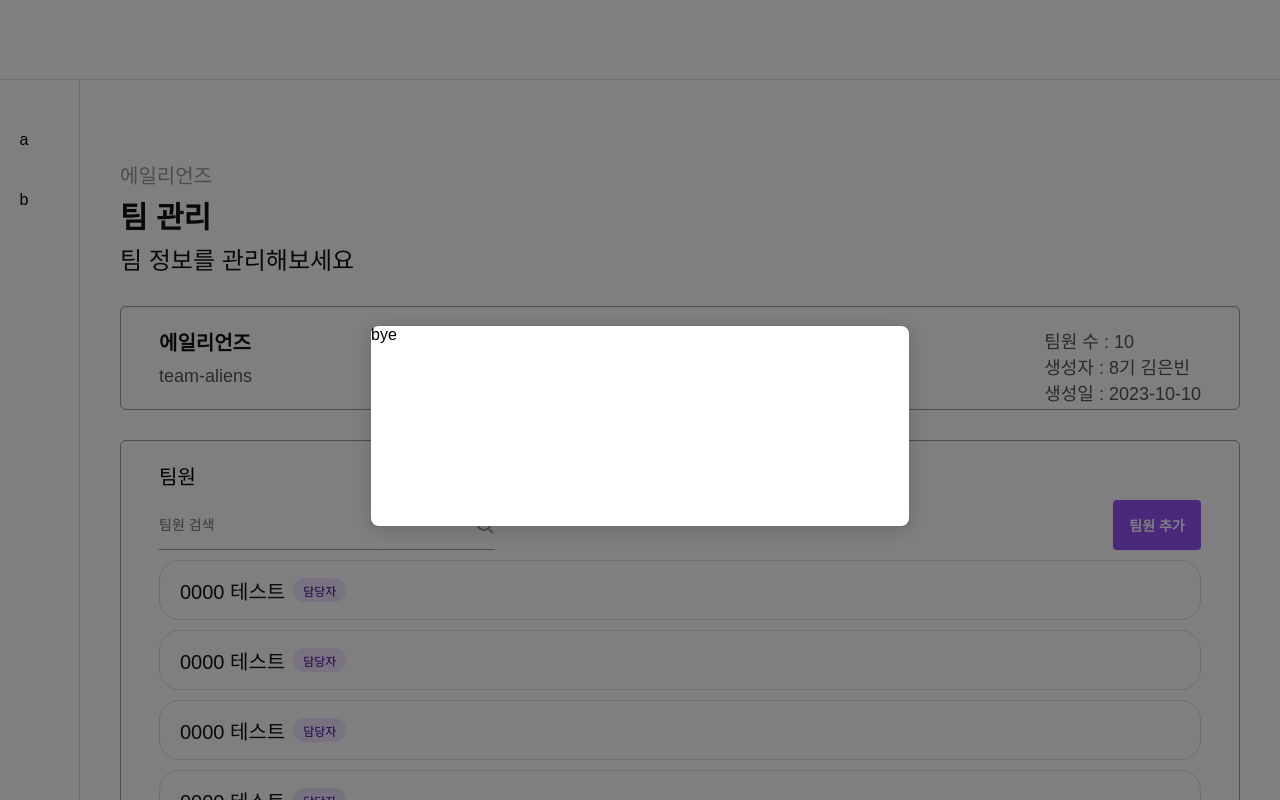
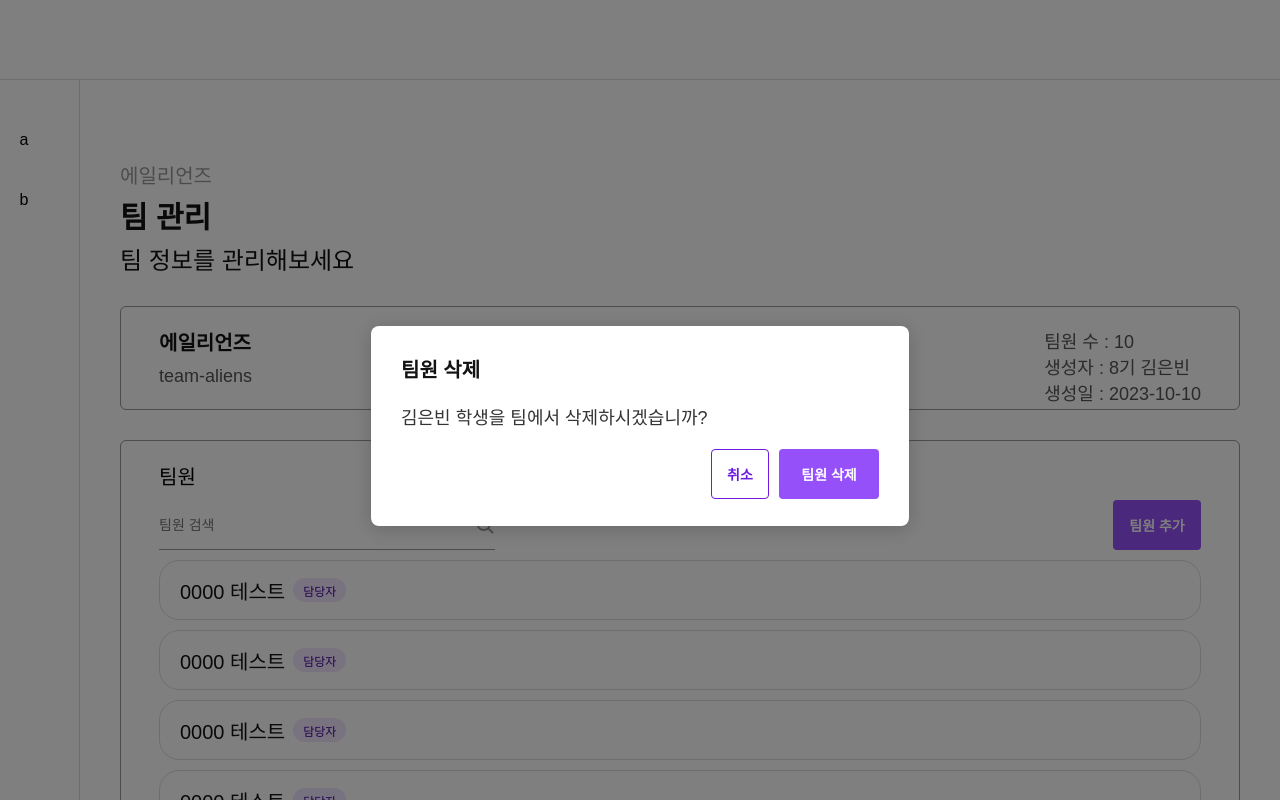
Before and after one commit to team-xquare/xquare-infra-frontend, a React (Vite) app: page /team/manage in a window 1280 px wide. Shown: the top 800 px of the page. Built offline with nearby package versions, Linux system fonts and the light colour scheme; some icons are missing; a web font is replaced by a local one.

Commit message:
style :: team manage page publish

```diff
--- /dev/null
+++ b/src/components/Team/TeamManage/MemberAddModal.tsx
@@ -0,0 +1,68 @@
+import { theme } from '@/style/theme';
+import styled from '@emotion/styled';
+
+export const Wrapper = styled.div`
+  display: flex;
+  flex-direction: column;
+  align-items: center;
+  justify-content: center;
+  gap: 20px;
+  width: 100%;
+  height: 100%;
+  & ::-webkit-scrollbar {
+    width: 4px;
+  }
+  & ::-webkit-scrollbar-thumb {
+    background-color: #d9d9d9;
+    border-radius: 4px;
+  }
+`;
+
+export const TopContainer = styled.div`
+  width: 480px;
+  display: flex;
+  flex-direction: column;
+  align-items: start;
+  gap: 34px;
+  > div:first-of-type {
+    width: 100%;
+    display: flex;
+    justify-content: space-between;
+    align-items: center;
+    font-size: 20px;
+    font-weight: 600;
+  }
+`;
+
+export const MiddleContainer = styled.div`
+  width: 480px;
+  height: 340px;
+  overflow-y: auto;
+  display: flex;
+  flex-direction: column;
+  gap: 10px;
+`;
+
+export const MemberBox = styled.div`
+  width: 100%;
+  height: 60px;
+  flex: none;
+  border-radius: 20px;
+  padding: 0 20px;
+  display: flex;
+  justify-content: space-between;
+  align-items: center;
+  border: 1px solid ${theme.color.gray4};
+`;
+
+export const BottomContainer = styled.div`
+  display: flex;
+  flex-direction: column;
+  gap: 10px;
+  align-items: end;
+  width: 480px;
+  > div:first-child {
+    font-size: 18px;
+    font-weight: 500;
+  }
+`;
--- /dev/null
+++ b/src/components/Team/TeamManage/MemberManageModal.tsx
@@ -0,0 +1,30 @@
+import { theme } from '@/style/theme';
+import styled from '@emotion/styled';
+
+export const Wrapper = styled.div`
+  width: 100%;
+  height: 100%;
+  display: flex;
+  flex-direction: column;
+  justify-content: center;
+  align-items: center;
+  gap: 20px;
+  > div {
+    width: 478px;
+  }
+  > div:nth-of-type(1) {
+    font-size: 20px;
+    font-weight: 600;
+    color: ${theme.color.gray8};
+  }
+  > div:nth-of-type(2) {
+    font-size: 18px;
+    font-weight: 500;
+    color: ${theme.color.gray7};
+  }
+  > div:nth-of-type(3) {
+    display: flex;
+    justify-content: end;
+    gap: 10px;
+  }
+`;
--- /dev/null
+++ b/src/components/Team/TeamManage/ThreeDotMenu.tsx
@@ -0,0 +1,39 @@
+import { css } from '@emotion/react';
+import styled from '@emotion/styled';
+import { theme } from '@/style/theme';
+
+export const Wrapper = styled.div`
+  width: 134px;
+  padding: 0 12px;
+  border-radius: 4px;
+  border: 1px ${theme.color.gray5} solid;
+  background-color: ${theme.color.gray1};
+  position: absolute;
+  margin-top: 8px;
+  z-index: 10;
+  top: 16px;
+`;
+
+export const Box = styled.div<{ isLast: string }>`
+  width: 100%;
+  font-size: 12px;
+  font-weight: 400;
+  color: ${theme.color.gray7};
+  height: 46px;
+  display: flex;
+  justify-content: center;
+  align-items: center;
+  cursor: pointer;
+  transition: 0.1s linear;
+  ${({ isLast }) => {
+    return (
+      isLast === 'false' &&
+      css`
+        border-bottom: 1px ${theme.color.gray5} solid;
+      `
+    );
+  }};
+  :hover {
+    color: ${theme.color.mainDark1};
+  }
+`;
--- a/src/pages/Team/Manage.tsx
+++ b/src/pages/Team/Manage.tsx
@@ -1,14 +1,16 @@
 import { useState } from 'react';
+import { useOutsideClick } from '@/hooks/useOutsideClick';
+import { useModal } from '@/hooks/useModal';
 import styled from '@emotion/styled';
 import { Sidebar } from '@/components/common/sidebar';
 import { theme } from '@/style/theme';
 import { SearchBar } from '@/components/common/SearchBar';
 import { XButton } from '@/components/common/XButton';
-import { useModal } from '@/hooks/useModal';
-import * as MemberAddModal from '@/components/Team/TeamManage/MemberAddModal';
 import { Icon } from '@iconify/react';
 import { Tag } from '@/components/Team/Tag';
-import { DropMenu } from '@/components/common/DropMenu';
+import * as MemberAddModal from '@/components/Team/TeamManage/MemberAddModal';
+import * as MemberManageModal from '@/components/Team/TeamManage/MemberManageModal';
+import * as ThreeDotMenu from '@/components/Team/TeamManage/ThreeDotMenu';
 
 const dummyMember: string[] = [
   '0000 테스트',
@@ -25,18 +27,18 @@ const dummyMember: string[] = [
   '0000 테스트',
 ];
 
-const array: string[] = ['담당자 지정', '팀원 삭제'];
-
 export const TeamManage = () => {
   const [isOpen, setIsOpen] = useState<number | boolean>(false);
-
+  const ref = useOutsideClick(() => {
+    setIsOpen(false);
+  });
   const { isVisible, onShow, ModalWrapper, onClose } = useModal({
     defaultVisible: 'memberDel',
   });
 
-  function setStudentIndex(index: number): void {
-    throw new Error('Function not implemented.');
-  }
+  const onOpen = (index: number) => {
+    if (!isOpen) setIsOpen(index);
+  };
 
   return (
     <>
@@ -71,14 +73,50 @@ export const TeamManage = () => {
           </MemberAddModal.Wrapper>
         </ModalWrapper>
       )}
+      {isVisible === 'managerChange' && (
+        <ModalWrapper width={538} height={200}>
+          <MemberManageModal.Wrapper>
+            <div>담당자 변경</div>
+            <div>담당자를 김은빈 학생에서 홍길동 학생으로 변경하시겠습니까?</div>
+            <div>
+              <XButton
+                width={58}
+                height={50}
+                buttonStyle="ghost"
+                onClick={() => {
+                  onClose();
+                }}
+              >
+                취소
+              </XButton>
+              <XButton width={100} height={50} buttonStyle="solid">
+                담당자 변경
+              </XButton>
+            </div>
+          </MemberManageModal.Wrapper>
+        </ModalWrapper>
+      )}
       {isVisible === 'memberDel' && (
         <ModalWrapper width={538} height={200}>
-          bye
-        </ModalWrapper>
-      )}
-      {isVisible === 'managerChange' && (
-        <ModalWrapper width={538} height={200}>
-          good
+          <MemberManageModal.Wrapper>
+            <div>팀원 삭제</div>
+            <div>김은빈 학생을 팀에서 삭제하시겠습니까?</div>
+            <div>
+              <XButton
+                width={58}
+                height={50}
+                buttonStyle="ghost"
+                onClick={() => {
+                  onClose();
+                }}
+              >
+                취소
+              </XButton>
+              <XButton width={100} height={50} buttonStyle="solid">
+                팀원 삭제
+              </XButton>
+            </div>
+          </MemberManageModal.Wrapper>
         </ModalWrapper>
       )}
       <Wrapper>
@@ -123,6 +161,7 @@ export const TeamManage = () => {
                       <div>{member}</div>
                       <Tag tag="manage" />
                     </div>
+                    <MemberBoxInRightContainer ref={ref}>
                       <Icon
                         icon={'bi:three-dots-vertical'}
                         color="#999999"
@@ -130,12 +169,30 @@ export const TeamManage = () => {
                         height={20}
                         cursor={'pointer'}
                         onClick={() => {
-                        setIsOpen(index);
+                          onOpen(index);
                         }}
                       />
-                    {isOpen && (
-                      <DropMenu values={array} onClose={setIsOpen} onSelect={setStudentIndex} selectedIndex={-1} />
+                      {isOpen === index && (
+                        <ThreeDotMenu.Wrapper>
+                          <ThreeDotMenu.Box
+                            isLast={'false'}
+                            onMouseDown={() => {
+                              onShow('managerChange');
+                            }}
+                          >
+                            담당자 지정
+                          </ThreeDotMenu.Box>
+                          <ThreeDotMenu.Box
+                            isLast={'true'}
+                            onMouseDown={() => {
+                              onShow('memberDel');
+                            }}
+                          >
+                            팀원 삭제
+                          </ThreeDotMenu.Box>
+                        </ThreeDotMenu.Wrapper>
                       )}
+                    </MemberBoxInRightContainer>
                   </MemberBox>
                 ))}
               </MemberBoxContainer>
@@ -297,3 +354,9 @@ const MemberBox = styled.div`
     }
   }
 `;
+
+const MemberBoxInRightContainer = styled.div`
+  display: flex;
+  justify-content: end;
+  position: relative;
+`;
```
Lines whose indentation alone changed are shown as unchanged.
